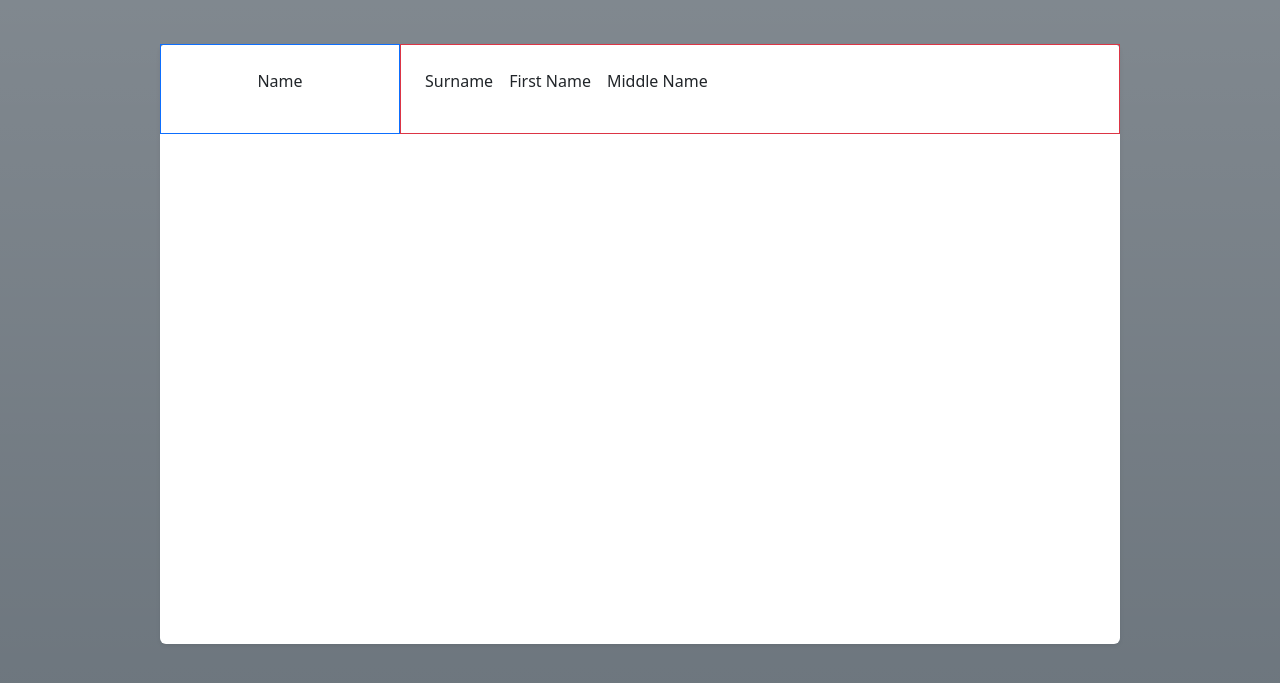
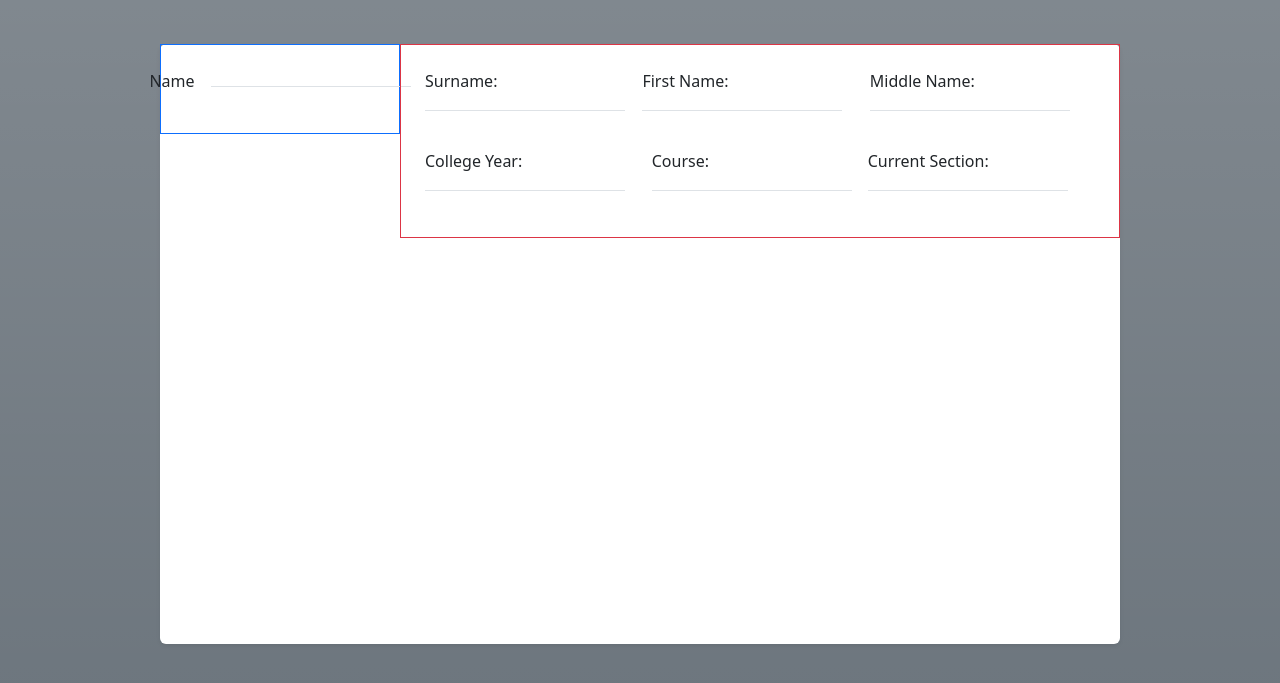
Before and after one commit to Maze711/Flask-College-Enrollment-Simply-System, a Flask app: page /student_information in a window 1280 px wide. Shown: the part 56-739 px from the top of the page. Run offline with Flask 3, Linux system fonts and the light colour scheme.

Commit message:
Added essential information for student

```diff
--- a/templates/student_information.html
+++ b/templates/student_information.html
@@ -27,14 +27,34 @@
             <div class="border border-primary p-3 h-100 w-25">
                 <div class="d-flex justify-content-center mb-3">
                     <div class="p-2 bd-highlight">Name</div>
+                    <div class="p-2 bd-highlight">
+                        <span class="border-bottom d-inline-block" style="width: 200px;"></span>
+                    </div>
                 </div>
             </div>
             <div class="border border-danger p-3 h-100 w-75">
                 <div class="d-flex flex-row bd-highlight mb-3">
-                    <div class="p-2 bd-highlight">Surname</div>
-                    <div class="p-2 bd-highlight">First Name</div>
-                    <div class="p-2 bd-highlight">Middle Name</div>
-                  </div>
+                    <div class="p-2 bd-highlight">
+                        Surname: <span class="border-bottom d-inline-block" style="width: 200px;"></span>
+                    </div>
+                    <div class="p-2 bd-highlight">
+                        First Name: <span class="border-bottom d-inline-block" style="width: 200px;"></span>
+                    </div>
+                    <div class="p-2 bd-highlight">
+                        Middle Name: <span class="border-bottom d-inline-block" style="width: 200px;"></span>
+                    </div>
+                </div>
+                <div class="d-flex flex-row bd-highlight mb-3">
+                    <div class="p-2 bd-highlight">
+                        College Year: <span class="border-bottom d-inline-block" style="width: 200px;"></span>
+                    </div>
+                    <div class="p-2 bd-highlight">
+                        Course: <span class="border-bottom d-inline-block" style="width: 200px;"></span>
+                    </div>
+                    <div class="p-2 bd-highlight">
+                        Current Section: <span class="border-bottom d-inline-block" style="width: 200px;"></span>
+                    </div>
+                </div>
             </div>
         </div>
     </div>
```
